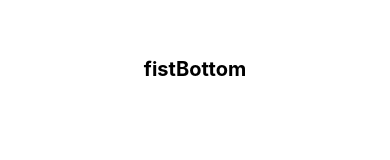
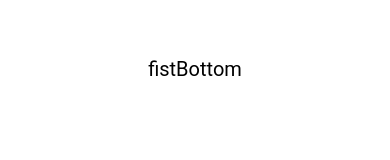
Before and after one commit to dodokw/simpleForm2, a React Native app: screen / in a window 390 px wide. Shown: the part 329-489 px from the top of the page. Built offline with nearby package versions, Linux system fonts and the light colour scheme.

Commit message:
text_추가_type

```diff
--- a/src/screen/firstBottom/FirstIndex.tsx
+++ b/src/screen/firstBottom/FirstIndex.tsx
@@ -5,6 +5,7 @@ import {
   AllscreenList,
   FirstBottomStackProps,
 } from '../../navigation/NavigationProps';
+import {CustomText} from '../../tools/CustomText';
 
 const FirstIndex = ({}: FirstBottomStackProps<AllscreenList.FirstIndex>) => {
   return (
@@ -21,10 +22,4 @@ const Container = styled.View`
   justify-content: center;
 `;
 
-const CustomText = styled.Text`
-  font-size: 20px;
-  font-weight: bold;
-  color: #000;
-`;
-
 export default FirstIndex;
--- a/src/screen/fourthBottom/FourthIndex.tsx
+++ b/src/screen/fourthBottom/FourthIndex.tsx
@@ -5,6 +5,7 @@ import {
   AllscreenList,
   FourthBottomStackProps,
 } from '../../navigation/NavigationProps';
+import {CustomText} from '../../tools/CustomText';
 
 const FourthIndex = ({}: FourthBottomStackProps<AllscreenList.FourthIndex>) => {
   return (
@@ -21,10 +22,4 @@ const Container = styled.View`
   justify-content: center;
 `;
 
-const CustomText = styled.Text`
-  font-size: 20px;
-  font-weight: bold;
-  color: #000;
-`;
-
 export default FourthIndex;
--- a/src/screen/secondBottom/SecondIndex.tsx
+++ b/src/screen/secondBottom/SecondIndex.tsx
@@ -5,6 +5,7 @@ import {
   AllscreenList,
   SecondBottomStackProps,
 } from '../../navigation/NavigationProps';
+import {CustomText} from '../../tools/CustomText';
 
 const SecondIndex = ({}: SecondBottomStackProps<AllscreenList.SecondIndex>) => {
   return (
@@ -21,10 +22,4 @@ const Container = styled.View`
   justify-content: center;
 `;
 
-const CustomText = styled.Text`
-  font-size: 20px;
-  font-weight: bold;
-  color: #000;
-`;
-
 export default SecondIndex;
--- a/src/screen/thirdBottom/ThirdIndex.tsx
+++ b/src/screen/thirdBottom/ThirdIndex.tsx
@@ -5,6 +5,7 @@ import {
   AllscreenList,
   ThirdBottomStackProps,
 } from '../../navigation/NavigationProps';
+import {CustomText} from '../../tools/CustomText';
 
 const ThirdIndex = ({}: ThirdBottomStackProps<AllscreenList.ThirdIndex>) => {
   return (
@@ -21,10 +22,4 @@ const Container = styled.View`
   justify-content: center;
 `;
 
-const CustomText = styled.Text`
-  font-size: 20px;
-  font-weight: bold;
-  color: #000;
-`;
-
 export default ThirdIndex;
--- /dev/null
+++ b/src/tools/CustomText.tsx
@@ -0,0 +1,25 @@
+import React, {FC} from 'react';
+import styled from 'styled-components/native';
+
+//폰트이름정리
+export enum CustomTextType {
+  H1 = 'H1',
+}
+
+//폰트타입
+type CustomTextProps = {
+  fontName?: string;
+  color?: string;
+  size?: number;
+};
+
+/**
+ * @param fontName 폰트이름
+ * @param color 색상
+ * @param size 사이즈
+ */
+export const CustomText = styled.Text<CustomTextProps>`
+  font-size: ${props => props.size || 20}px;
+  color: ${props => props.color || '#000'};
+  font-family: ${props => props.fontName || 'Roboto'};
+`;
```
Also changed, not shown: App.tsx (+1 -20 lines).
